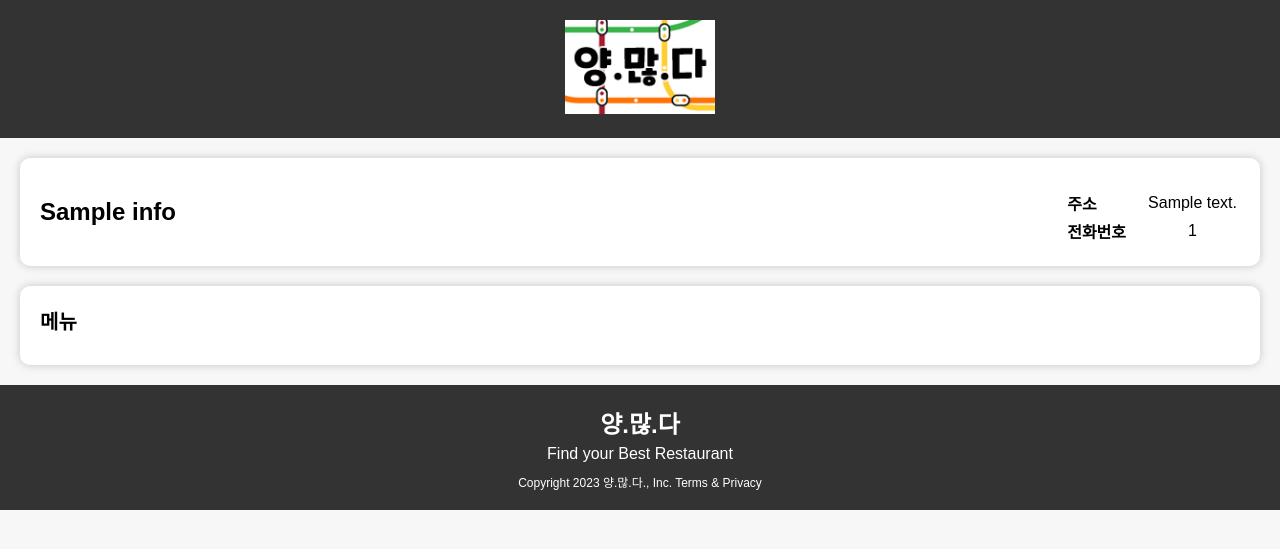
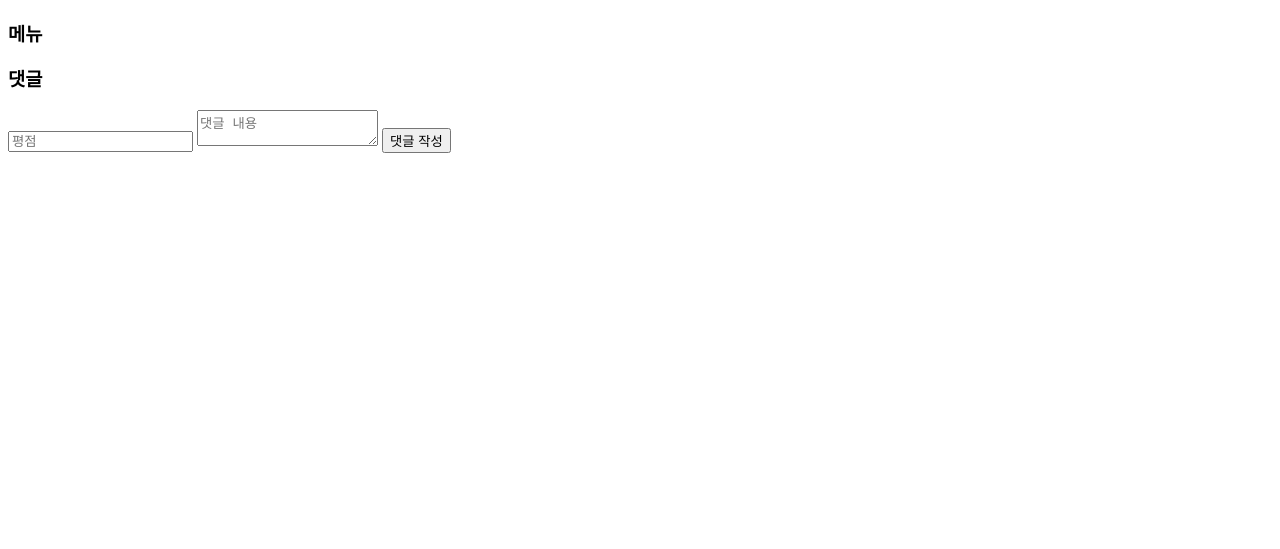
Before and after one commit to Inc-Team-Project/recommend-restaurant, a Flask app: the page made by app.py in a window 1280 px wide. Shown: the top 549 px of the page. Run offline with Flask 3, Linux system fonts and the light colour scheme; tables that the repository leaves empty hold one stand-in row (Sample ...).

Commit message:
add coment

```diff
--- a/app.py
+++ b/app.py
@@ -93,5 +93,19 @@
     # web_address에 해당하는 URL로 리다이렉트
     return redirect(web_address)
 
+# Flask 앱의 댓글 관련 라우트
+@app.route('/add_review/<string:rest_name>', methods=['POST'])
+def add_review(rest_name):
+    if request.method == 'POST':
+        R_Score = request.form['R_Score']
+        R_Text = request.form['R_Text']
+
+        # REST_REVIEW 테이블에 데이터 추가
+        review = REST_REVIEW(REST_Name=rest_name, R_Score=R_Score, R_Text=R_Text)
+        db.session.add(review)
+        db.session.commit()
+
+    return redirect(url_for('detail', rest_name=rest_name))
+
 if __name__ == '__main__':
     app.run(host='0.0.0.0', port=5000, debug=True)
--- a/models.py
+++ b/models.py
@@ -1,4 +1,5 @@
 from flask_sqlalchemy import SQLAlchemy
+from datetime import datetime
 
 db = SQLAlchemy()
 
@@ -23,5 +24,5 @@
     Num = db.Column(db.Integer, primary_key=True)
     REST_Name = db.Column(db.String(255), db.ForeignKey('REST_INFO.REST_Name'))
     R_Text = db.Column(db.String(255))
-    R_Date = db.Column(db.String(255))
+    R_Date = db.Column(db.DateTime, default=datetime.utcnow, nullable=False)
     R_Score = db.Column(db.String(255))
--- a/templates/detail.html
+++ b/templates/detail.html
@@ -1,73 +1,50 @@
 <!DOCTYPE html>
 <html lang="ko">
 <head>
-    <meta charset="UTF-8">
-    <!-- 브라우저 호환성 및 뷰포트 설정 -->
-    <meta http-equiv="X-UA-Compatible" content="IE=edge">
-    <meta name="viewport" content="width=device-width, initial-scale=1.0">
-    <title>Restaurant Detail</title>
-    <!-- 외부 스타일시트 링크 -->
-    <link rel="stylesheet" href="/static/style_detail.css">
+    <!-- (이전 내용과 동일) -->
 </head>
 <body>
-    <!-- 헤더 섹션 -->
     <header class="main_header">
-        <div>
-            <!-- 홈페이지로 돌아가는 로고 이미지 -->
-            <a href="/">
-                <img src="/static/Logo.png" class="img_logo" alt="양.많.다 로고">
-            </a>
-        </div>
+        <!-- (이전 내용과 동일) -->
     </header>
 
-    <!-- 메인 섹션 -->
     <main>
         <div class="detail_item">
-            <!-- 왼쪽 섹션 -->
-            <div class="detail_left">
-                <!-- 레스토랑 이름 표시 -->
-                <span>{{ rest_info_data.REST_Name }}</span>
-            </div>
-
-            <!-- 오른쪽 섹션 -->
-            <div class="detail_right">
-                <!-- 레스토랑 정보 테이블 -->
-                <table class="info">
-                    <tbody>
-                        <tr>
-                            <th>주소</th>
-                            <!-- 레스토랑 주소 표시 -->
-                            <td>{{ rest_info_data.REST_Address }}</td>
-                        </tr>
-                        <tr>
-                            <th>전화번호</th>
-                            <!-- 레스토랑 전화번호 표시 -->
-                            <td>{{ rest_info_data.Tel }}</td>
-                        </tr>
-                    </tbody>
-                </table>
-            </div>
+            <!-- (이전 내용과 동일) -->
         </div>
 
-        <!-- 메뉴 섹션 -->
         <div class="menu">
             <h3>메뉴</h3>
             <ul>
-                <!-- 레스토랑 메뉴 목록 반복 출력 -->
                 {% for menu_item in rest_menu_data %}
                 <li>{{ menu_item.MENU_Name }} - {{ menu_item.MENU_Price }}</li>
                 {% endfor %}
             </ul>
         </div>
+
+        <!-- 댓글 섹션 -->
+        <div class="comments">
+            <h3>댓글</h3>
+            <!-- 댓글 목록 -->
+            <ul>
+                {% for review in rest_review_data %}
+                <li>
+                    <span>{{ review.R_Score }}</span> - {{ review.R_Text }} - {{ review.R_Date }}
+                </li>
+                {% endfor %}
+            </ul>
+
+            <!-- 댓글 작성 폼 -->
+            <form action="{{ url_for('add_review', rest_name=rest_info_data.REST_Name) }}" method="POST">
+                <input type="text" name="R_Score" placeholder="평점" required>
+                <textarea name="R_Text" placeholder="댓글 내용" required></textarea>
+                <button type="submit">댓글 작성</button>
+            </form>
+        </div>
     </main>
 
-    <!-- 푸터 섹션 -->
     <footer class="footer">
-        <!-- 로고 및 웹사이트 설명 -->
-        <span class="logo_text">양.많.다</span>
-        <P class="footer_text">Find your Best Restaurant</P>
-        <!-- 저작권 정보 및 개인정보 처리 방침 표시 -->
-        <div class="footer_copy">Copyright 2023 양.많.다., Inc. Terms & Privacy</div>
+        <!-- (이전 내용과 동일) -->
     </footer>
 </body>
 </html>
```
Also changed, not shown: static/style_detail.css (line endings or trailing spaces).
